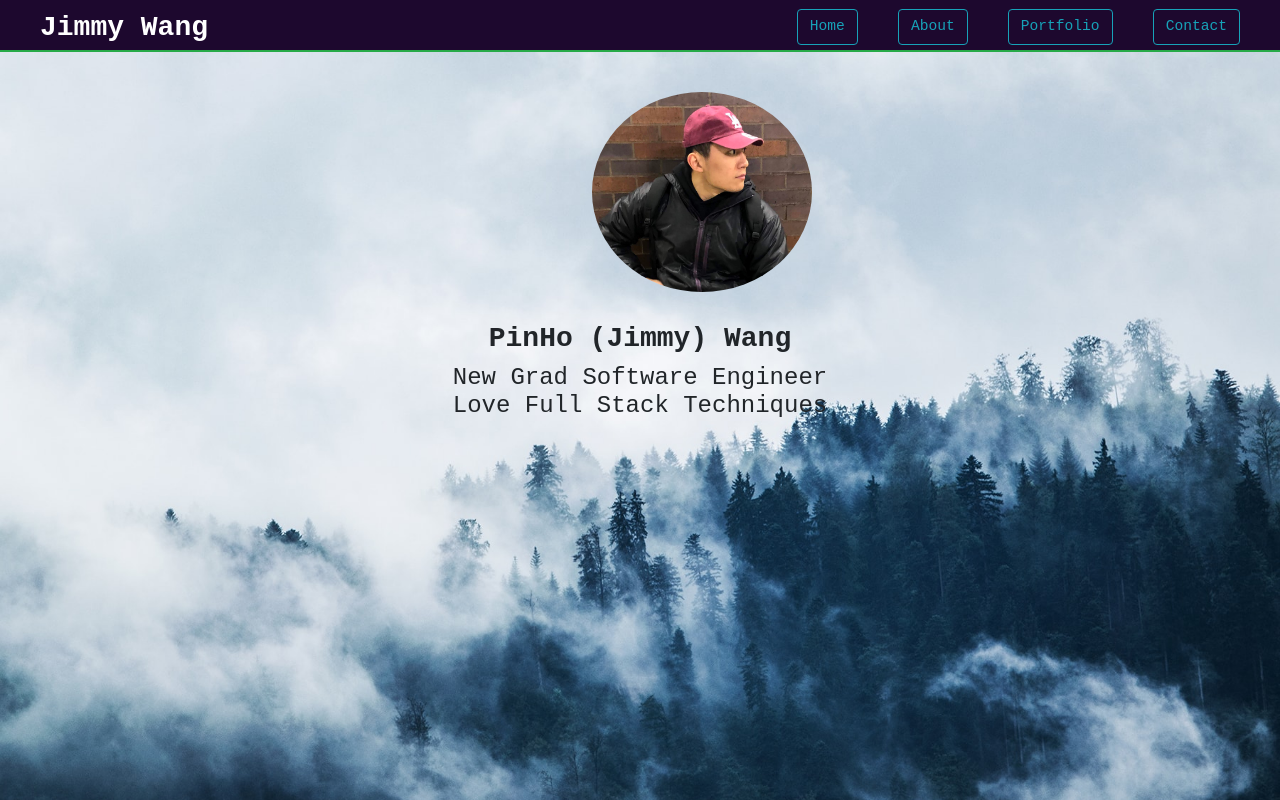
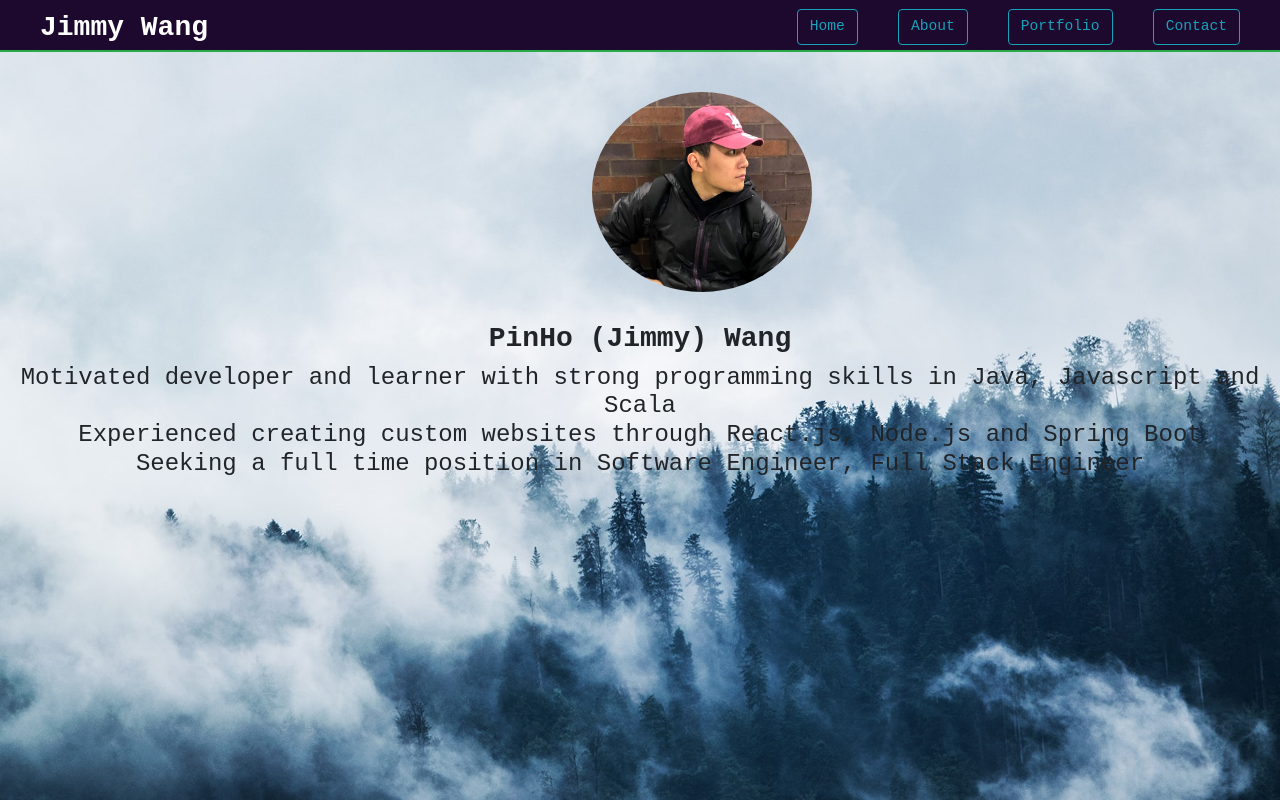
Before and after one commit to jimmywang54/personal-website, a React (Create React App) app: page / in a window 1280 px wide. Built offline with nearby package versions, Linux system fonts and the light colour scheme.

Commit message:
rewrote home page

```diff
--- a/src/Components/Home.js
+++ b/src/Components/Home.js
@@ -16,8 +16,9 @@ class Home extends Component {
             </Container>
             <h3 className='home-name'>PinHo (Jimmy) Wang</h3>
             <h4 className='home-brief'>
-                New Grad Software Engineer<br />
-                Love Full Stack Techniques
+                Motivated developer and learner with strong programming skills in Java, Javascript and Scala<br />
+                Experienced creating custom websites through React.js, Node.js and Spring Boot<br />
+                Seeking a full time position in Software Engineer, Full Stack Engineer
             </h4>
         </div>
       </div>
```
Also changed, not shown: 1 other file (tests, documents, lock files or other folders).
